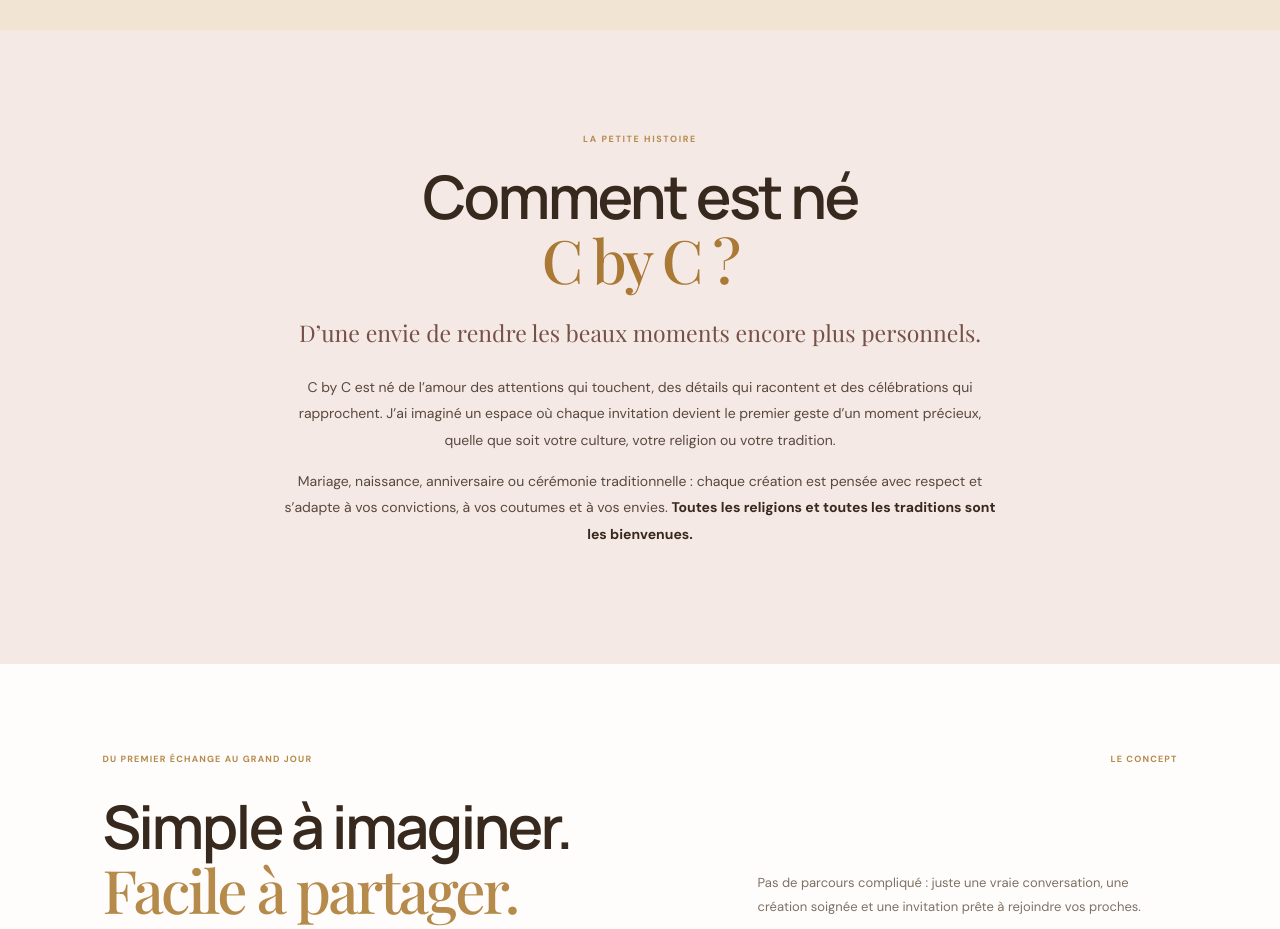
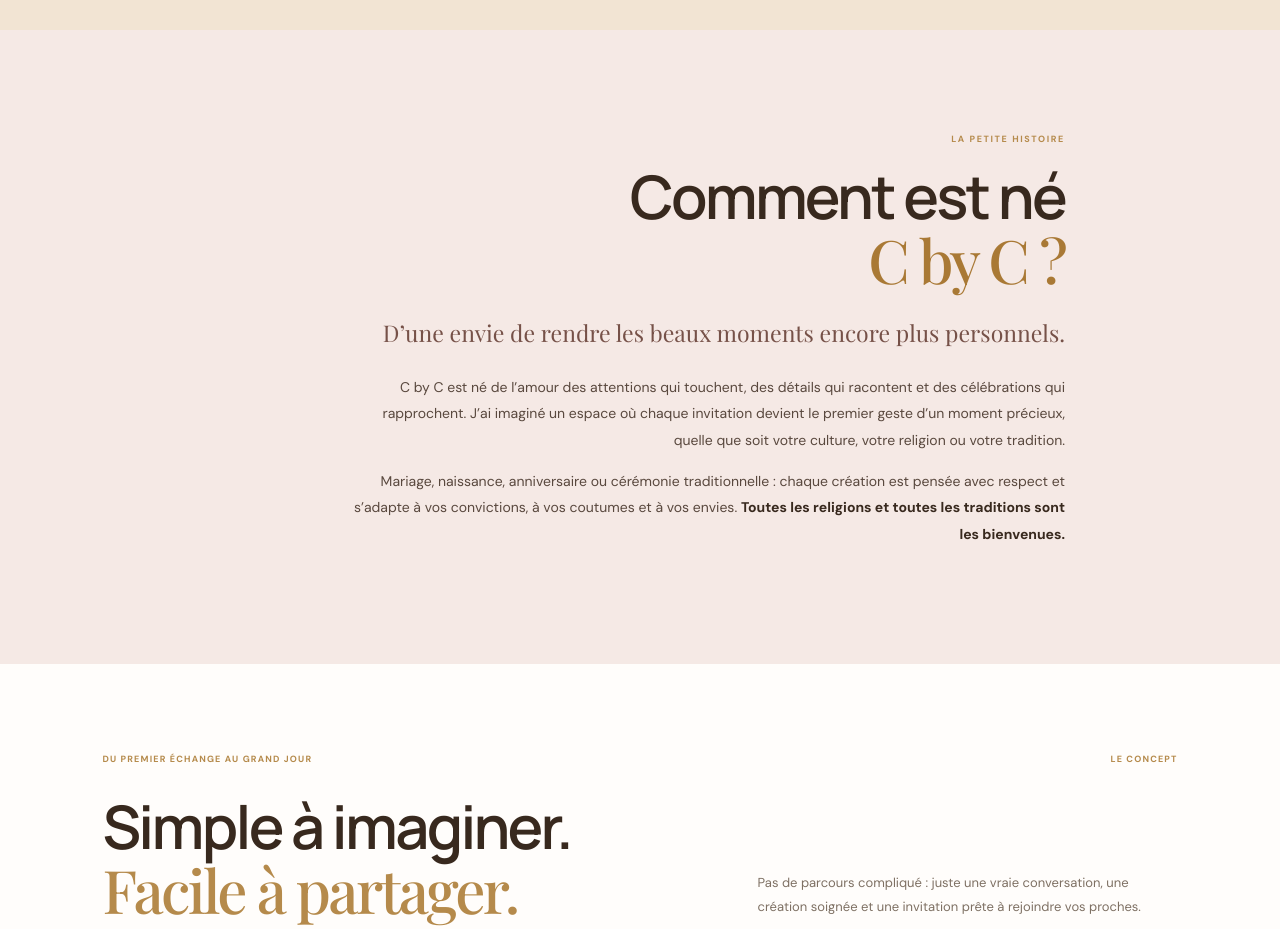
Before and after one commit to chirelhalioua/C-by-C, a Nuxt app: page / in a window 1280 px wide. Shown: the part 2500-3429 px from the top of the page. Built offline with nearby package versions, Linux system fonts and the light colour scheme; a web font is replaced by a local one.

Commit message:
Right-align story section text

```diff
--- a/assets/css/main.css
+++ b/assets/css/main.css
@@ -1872,3 +1872,17 @@ body, .site-shell { background: #fbf7f2 !important; }
   font-size: 14px;
   line-height: 1.9;
 }
+
+
+/* Alignement à droite du texte de présentation sur la section histoire */
+.story-section .story-copy {
+  text-align: right !important;
+}
+.story-section .section-eyebrow {
+  justify-content: flex-end !important;
+}
+.story-section .story-lead,
+.story-section .story-copy > p:not(.story-lead) {
+  margin-left: auto !important;
+  margin-right: 0 !important;
+}
```
